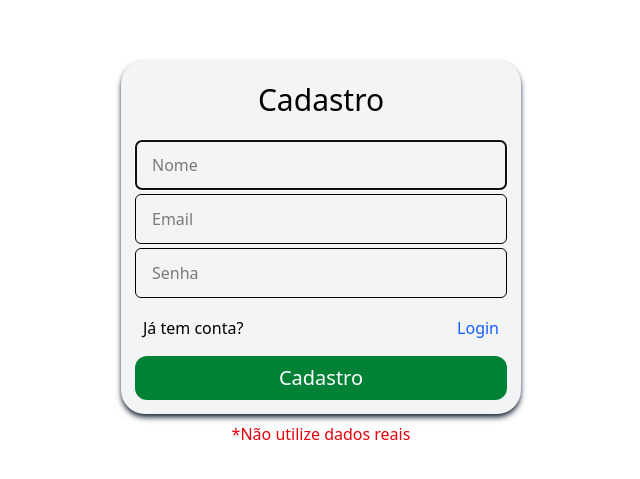
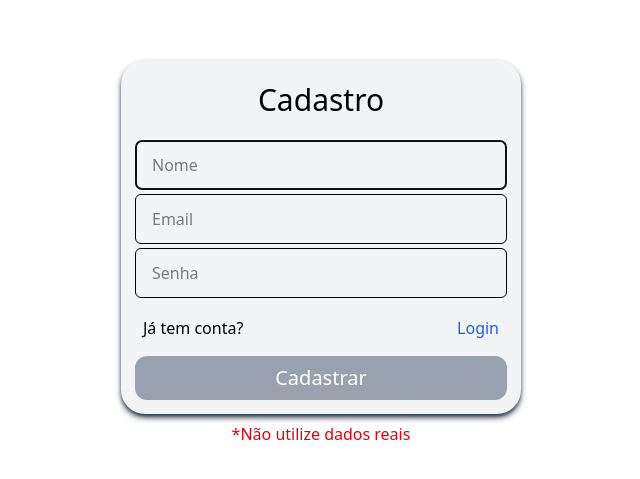
Before and after one commit to gust-devbr/ToDoList--web, a React (Vite) app: page /cadastro in a window 1280 px wide. Shown: the part 147-626 px from the top of the page, without its empty margins (319-959 px from the left). Built offline with nearby package versions, Linux system fonts and the light colour scheme.

Commit message:
feat: desabilitar botão e adicionar carregamento

```diff
--- a/src/app/(auth)/Cadastro.jsx
+++ b/src/app/(auth)/Cadastro.jsx
@@ -3,19 +3,30 @@ import { useNavigate } from "react-router-dom";
 import api from '../../services/api';
 
 export default function Cadastro() {
-
     const [nome, setNome] = useState('');
     const [email, setEmail] = useState('');
     const [senha, setSenha] = useState('');
+    const [loading, setLoading] = useState(false);
 
     const navigate = useNavigate();
 
     async function handleCadastro(e) {
         e.preventDefault();
 
-        await api.post("/auth/register", { nome, email, senha });
-        navigate("/login");
+        try {
+            await api.post("/auth/register", { nome, email, senha });
+            navigate("/login");
+
+        } catch (err) {
+            console.log(err);
+            alert("Erro ao cadastrar");
+
+        } finally {
+            setLoading(false);
+        }
     };
+
+    const isDisabled = !nome || !email || !senha;
 
     return (
         <form onSubmit={handleCadastro}>
@@ -49,8 +60,15 @@ export default function Cadastro() {
                     <span className="text-blue-600 hover:underline" onClick={() => navigate("/login")}>Login</span>
                 </span>
 
-                <button className="bg-green-700 text-white py-2 px-3 text-xl rounded-xl hover:bg-green-600 hover:shadow-md hover:shadow-gray-600">
-                    Cadastro
+                <button
+                    disabled={isDisabled}
+                    className={`text-white py-2 px-3 text-xl rounded-xl hover:shadow-md hover:shadow-gray-600
+                            ${isDisabled
+                            ? "bg-gray-400 cursor-not-allowed pointer-events-none"
+                            : "bg-green-700 hover:bg-green-600 hover:shadow-md hover:shadow-gray-600"}
+                        `}
+                >
+                    {loading ? "Cadastrando..." : "Cadastrar"}
                 </button>
             </div>
 
--- a/src/app/(auth)/Login.jsx
+++ b/src/app/(auth)/Login.jsx
@@ -8,6 +8,7 @@ export default function Login() {
 
     const [email, setEmail] = useState('');
     const [senha, setSenha] = useState('');
+    const [loading, setLoading] = useState(false);
 
     const navigate = useNavigate();
 
@@ -15,6 +16,8 @@ export default function Login() {
         e.preventDefault();
 
         try {
+            setLoading(true)
+
             const res = await api.post('/auth/login', { email, senha });
 
             console.log(res.data)
@@ -24,11 +27,19 @@ export default function Login() {
                 user: { nome: res.data.nome, email: res.data.email }
             });
 
-            navigate("/tasks");
+            setTimeout(() => {
+                navigate("/tasks");
+            }, 800);
+
         } catch (err) {
-            alert(err.response?.data?.error || "Email ou senha inválidos")
+            console.log(err);
+            alert("Email ou senha inválidos");
+        } finally {
+            setLoading(false);
         }
     };
+
+    const isDisabled = !email || !senha;
 
     return (
         <form onSubmit={handleLogin}>
@@ -55,8 +66,15 @@ export default function Login() {
                     <span className="text-blue-600 hover:underline" onClick={() => navigate("/cadastro")}>Cadastre-se</span>
                 </span>
 
-                <button className="bg-green-700 text-white py-2 px-3 text-xl rounded-xl hover:bg-green-600 hover:shadow-md hover:shadow-gray-600">
-                    Login
+                <button
+                    disabled={isDisabled}
+                    className={`text-white py-2 px-3 text-xl rounded-xl hover:shadow-md hover:shadow-gray-600
+                            ${isDisabled || loading
+                            ? "bg-gray-400 cursor-not-allowed pointer-events-none"
+                            : "bg-green-700 hover:bg-green-600 hover:shadow-md hover:shadow-gray-600"}
+                        `}
+                >
+                    {loading ? "Entrando..." : "Login"}
                 </button>
             </div>
         </form>
```
